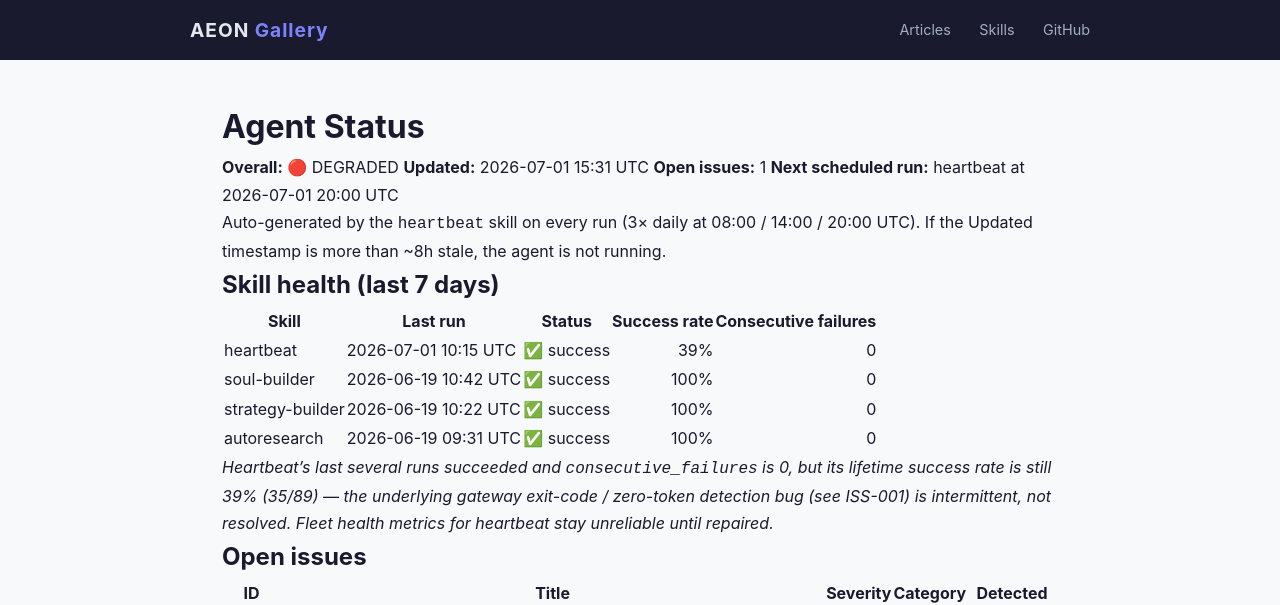
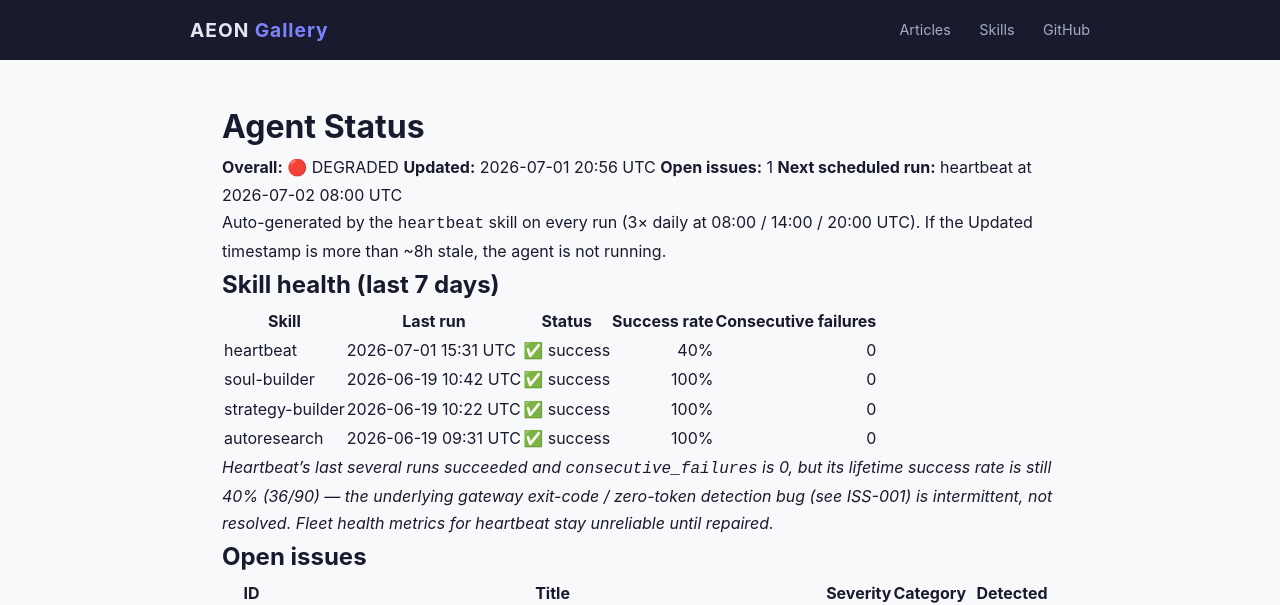
Before and after one commit to RickCrosschain/aeon, a Jekyll site: the page built from docs/status.md, in a window 1280 px wide. Shown: the top 605 px of the page. Built offline with Jekyll 4.4.1, drawn with Linux system fonts in a browser that asks for light colours.

Commit message:
chore(heartbeat): auto-commit 2026-07-01

```diff
--- a/docs/status.md
+++ b/docs/status.md
@@ -7,9 +7,9 @@
 # Agent Status
 
 **Overall:** 🔴 DEGRADED
-**Updated:** 2026-07-01 15:31 UTC
+**Updated:** 2026-07-01 20:56 UTC
 **Open issues:** 1
-**Next scheduled run:** heartbeat at 2026-07-01 20:00 UTC
+**Next scheduled run:** heartbeat at 2026-07-02 08:00 UTC
 
 Auto-generated by the `heartbeat` skill on every run (3× daily at 08:00 / 14:00 / 20:00 UTC). If the Updated timestamp is more than ~8h stale, the agent is not running.
 
@@ -17,12 +17,12 @@
 
 | Skill | Last run | Status | Success rate | Consecutive failures |
 |-------|----------|--------|-------------:|---------------------:|
-| heartbeat | 2026-07-01 10:15 UTC | ✅ success | 39% | 0 |
+| heartbeat | 2026-07-01 15:31 UTC | ✅ success | 40% | 0 |
 | soul-builder | 2026-06-19 10:42 UTC | ✅ success | 100% | 0 |
 | strategy-builder | 2026-06-19 10:22 UTC | ✅ success | 100% | 0 |
 | autoresearch | 2026-06-19 09:31 UTC | ✅ success | 100% | 0 |
 
-_Heartbeat's last several runs succeeded and `consecutive_failures` is 0, but its lifetime success rate is still 39% (35/89) — the underlying gateway exit-code / zero-token detection bug (see ISS-001) is intermittent, not resolved. Fleet health metrics for heartbeat stay unreliable until repaired._
+_Heartbeat's last several runs succeeded and `consecutive_failures` is 0, but its lifetime success rate is still 40% (36/90) — the underlying gateway exit-code / zero-token detection bug (see ISS-001) is intermittent, not resolved. Fleet health metrics for heartbeat stay unreliable until repaired._
 
 ## Open issues
 
--- a/memory/token-usage.csv
+++ b/memory/token-usage.csv
@@ -38,3 +38,4 @@
 2026-06-30,heartbeat,claude-opus-4-8,2094,4755,330969,38905
 2026-07-01,heartbeat,claude-opus-4-8,2098,4382,415089,38745
 2026-07-01,heartbeat,claude-opus-4-8,2094,4246,312709,38064
+2026-07-01,heartbeat,claude-opus-4-8,2100,5710,483308,59015
```
Also changed, not shown: memory/logs/2026-07-01.md (+15 -0 lines), .outputs/heartbeat.md.
